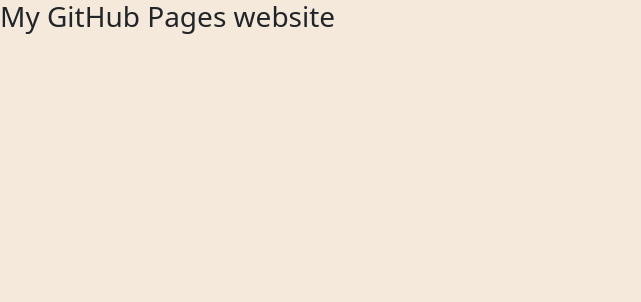
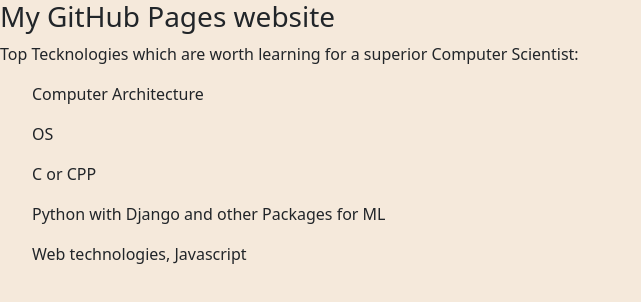
Before and after one commit to rajeevranjan1/rajeevranjan1.github.io, a plain HTML site: page index.html in a window 1280 px wide. Shown: the whole page, without its empty margins (0-641 px from the left). Drawn offline with nearby package versions, Linux system fonts and the light colour scheme.

Commit message:
Added a paragraph

```diff
--- a/index.html
+++ b/index.html
@@ -14,5 +14,13 @@
 </head>
 <body>
     <h3>My GitHub Pages website</h1>
+        <p>
+            Top Tecknologies which are worth learning for a superior Computer Scientist:
+        </p>
+        <ul>Computer Architecture</ul>
+        <ul>OS</ul>
+        <ul>C or CPP</ul>
+        <ul>Python with Django and other Packages for ML</ul>
+        <ul>Web technologies, Javascript</ul>
 </body>
 </html>
```
